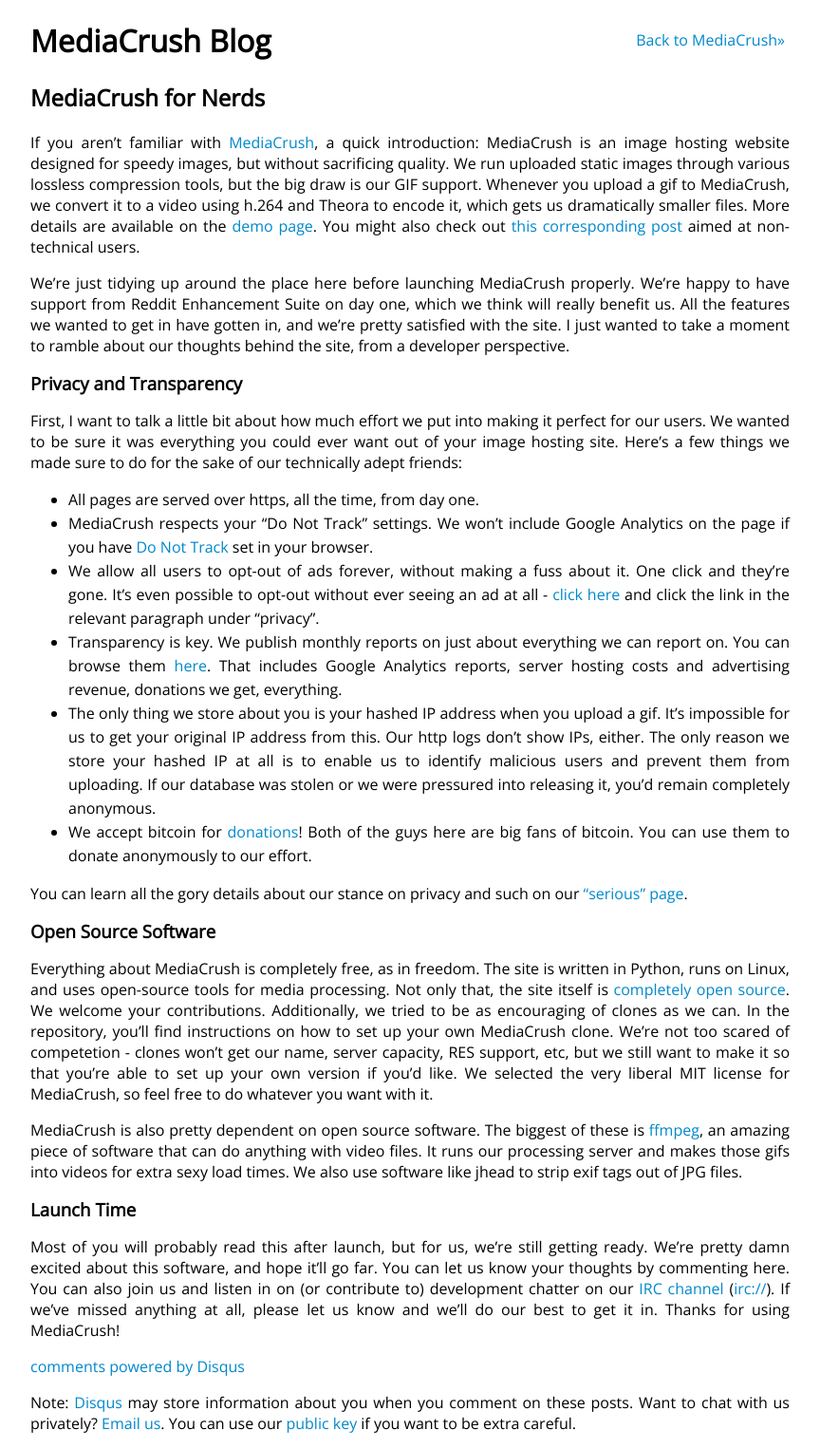
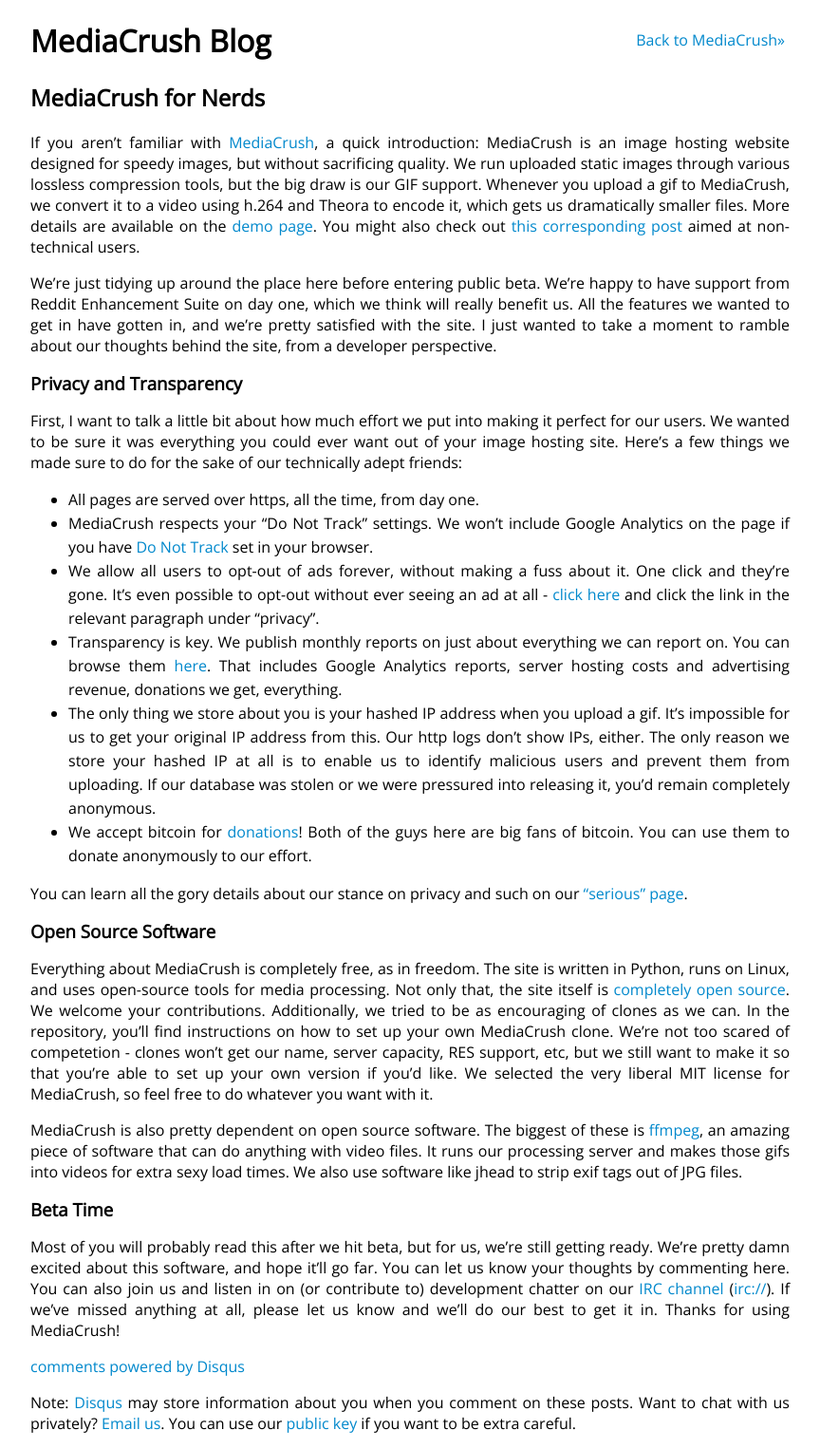
Before and after one commit to MediaCrush/mediacrush.github.io, a Jekyll site: the page built from _posts/2013-07-19-MediaCrush-for-nerds.md, in a window 1280 px wide. Shown: the whole page at 95% size, without its empty margins (208-1072 px from the left). Built offline with Jekyll 4.4.1, drawn with Linux system fonts in a browser that asks for light colours; Markdown is read by kramdown in place of the engine named in the settings; comment, search, counter and statistics services are not loaded.

Commit message:
Rephrase for nerds blog post

```diff
--- a/_posts/2013-07-19-MediaCrush-for-nerds.md
+++ b/_posts/2013-07-19-MediaCrush-for-nerds.md
@@ -10,7 +10,7 @@
 smaller files. More details are available on the [demo page](https://mediacru.sh/demo). You might also
 check out [this corresponding post](/2013/07/19/MediaCrush-for-users.html) aimed at non-technical users.
 
-We're just tidying up around the place here before launching MediaCrush properly. We're happy to have support
+We're just tidying up around the place here before entering public beta. We're happy to have support
 from Reddit Enhancement Suite on day one, which we think will really benefit us. All the features we wanted
 to get in have gotten in, and we're pretty satisfied with the site. I just wanted to take a moment to ramble
 about our thoughts behind the site, from a developer perspective.
@@ -56,9 +56,9 @@
 processing server and makes those gifs into videos for extra sexy load times. We also use software like
 jhead to strip exif tags out of JPG files.
 
-### Launch Time
+### Beta Time
 
-Most of you will probably read this after launch, but for us, we're still getting ready. We're pretty damn
+Most of you will probably read this after we hit beta, but for us, we're still getting ready. We're pretty damn
 excited about this software, and hope it'll go far. You can let us know your thoughts by commenting here.
 You can also join us and listen in on (or contribute to) development chatter on our
 [IRC channel](http://webchat.freenode.net/?channels=mediacrush&uio=d4) ([irc://](irc://irc.freenode.net/mediacrush)).
```
